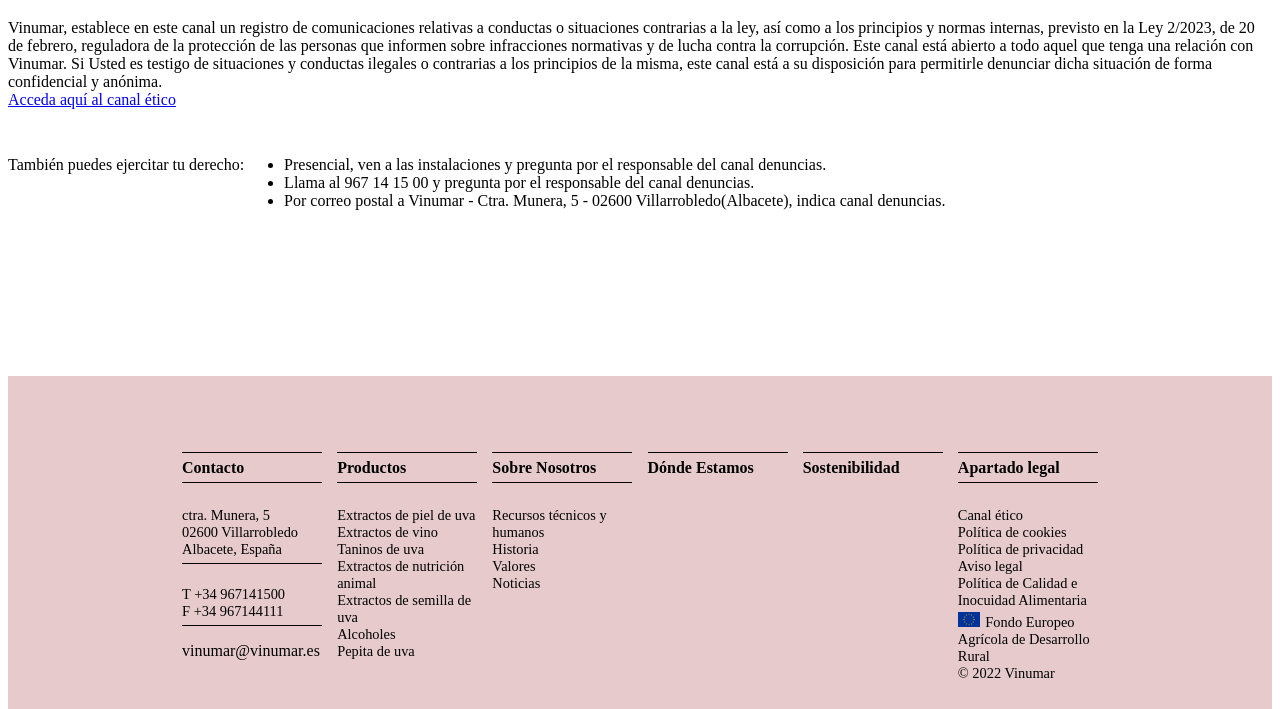
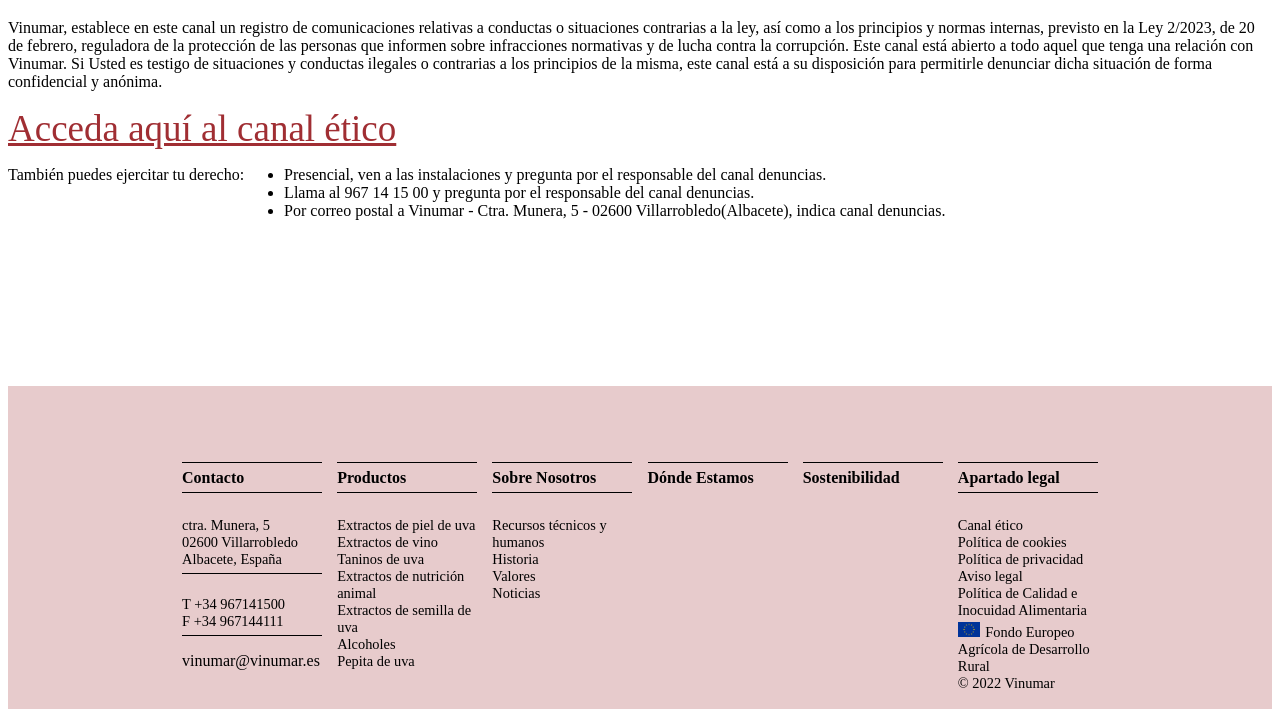
Before and after one commit to markhacksanjuan/vinumar-gatsby, a Gatsby site: page /canal-etico in a window 1280 px wide. Shown: the part 214-923 px from the top of the page. Built offline with nearby package versions, Linux system fonts and the light colour scheme; Gatsby itself is replaced by a stand-in of ours.

Commit message:
chore styles

```diff
--- a/src/components/pages/CanalEtico.jsx
+++ b/src/components/pages/CanalEtico.jsx
@@ -29,12 +29,12 @@
                             <p>
                                 {langText.ethic.description[lang]}
                                 <br/>
-                                <a className='ethic-link' target='_blank' href="https://www.sofidya.com/aceitesvinosyalcoholessa/canal-denuncias-internas">{langText.ethic.link[lang]}</a>
                             </p>
+                            <a className='ethic-link' target='_blank' href="https://www.sofidya.com/aceitesvinosyalcoholessa/canal-denuncias-internas">{langText.ethic.link[lang]}</a>
                     </div>
-                    <div className='recursos-recursos-tecnicos ethic-list'>
+                    <div className='recursos-recursos-tecnicos ethic-list-container'>
                         <p>{langText.ethic.also.title[lang]}</p>
-                        <div>
+                        <div className='ethic-list'>
                             <ul className='circle'>
                                 <li>{langText.ethic.also.presencial[lang]}</li>
                                 <li>{langText.ethic.also.phone[lang]}</li>
--- a/src/styles/pages/ethic.css
+++ b/src/styles/pages/ethic.css
@@ -1,5 +1,14 @@
-.ethic-list {
+.ethic-list-container {
     display: flex;
     flex-direction: row;
-    padding-top: 15px
+    padding-top: none !important;
+    justify-content: flex-start !important;
 }
+.ethic-list {
+    width: 65% !important;
+}
+.ethic-link {
+    font-size: 37px;
+    margin-top: 25px;
+    color: #a02e33
+}
```
